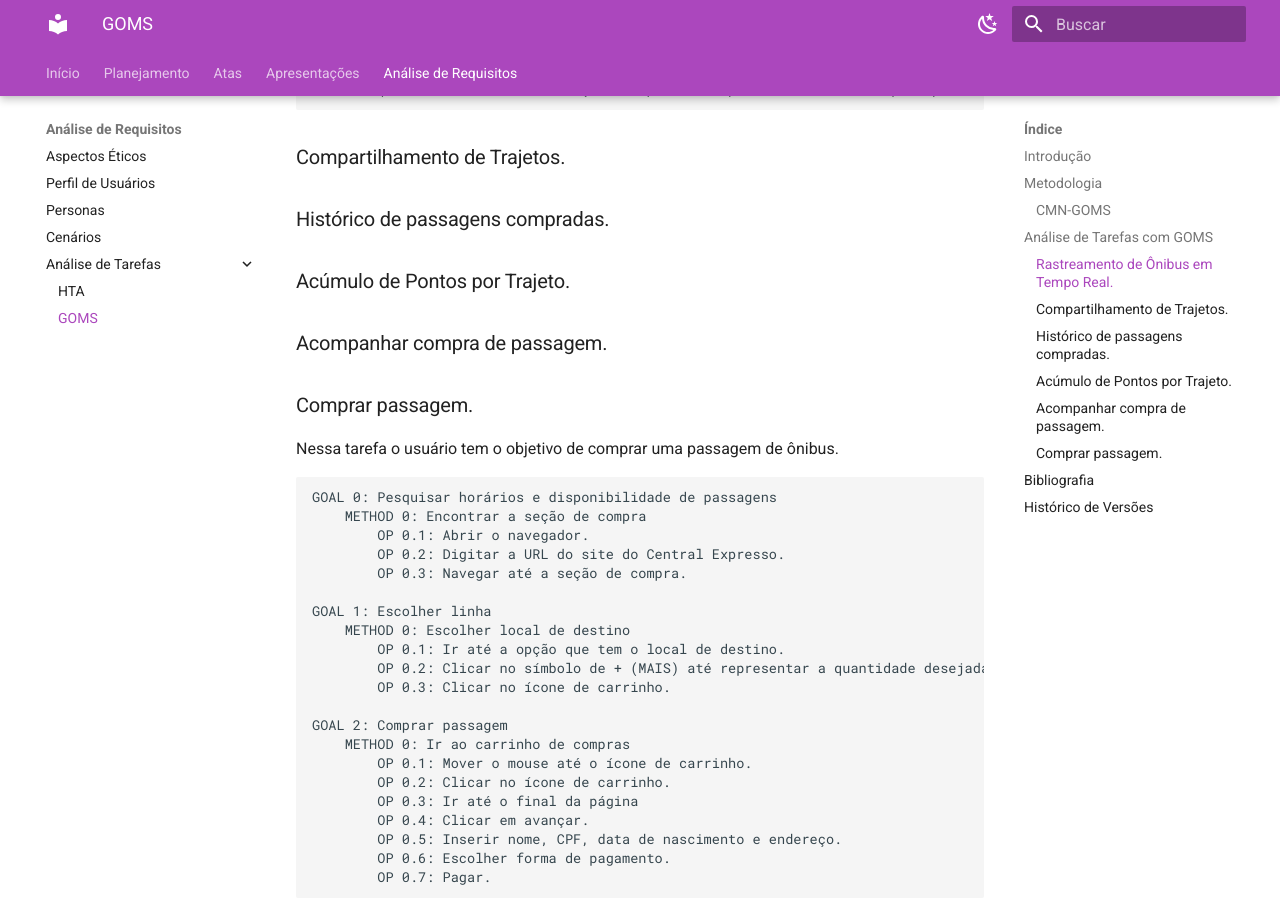
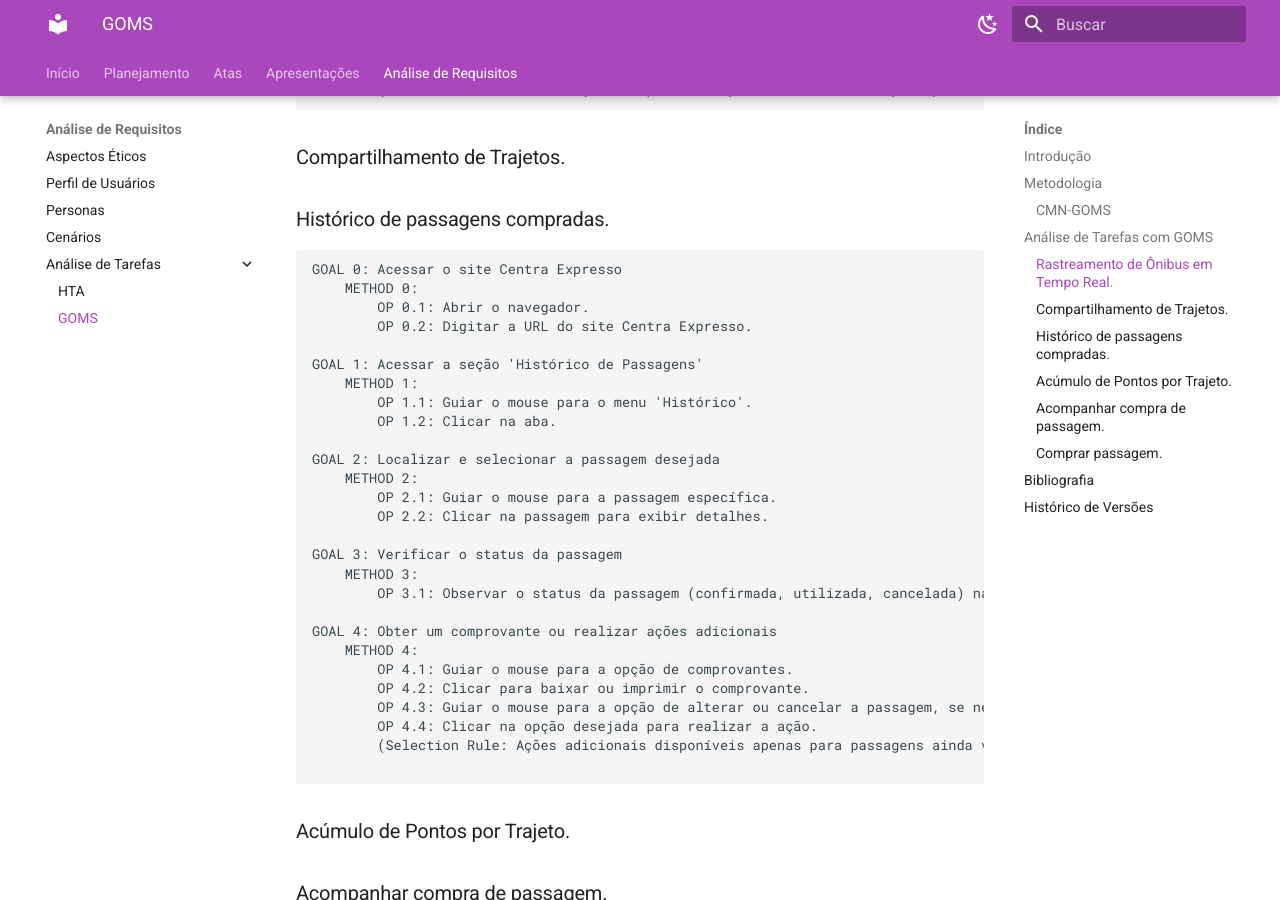
Before and after one commit to Interacao-Humano-Computador/2024.1-Grupo08, an MkDocs documentation site: the page built from docs/requisitos/analise_tarefas_goms.md, in a window 1280 px wide and 900 px high, scrolled down 1910 px. Built offline with MkDocs 1.6.1 and Material for MkDocs 9.7.7, drawn with Linux system fonts in a browser that asks for light colours.

Commit message:
analise de tarefas

````diff
--- a/docs/requisitos/analise_tarefas_goms.md
+++ b/docs/requisitos/analise_tarefas_goms.md
@@ -62,6 +62,35 @@ GOAL 6: Ativar o recebimento de notificações sobre o status do ônibus
 ```
 ### Compartilhamento de Trajetos.
 ### Histórico de passagens compradas.
+```
+GOAL 0: Acessar o site Centra Expresso
+    METHOD 0:
+        OP 0.1: Abrir o navegador.
+        OP 0.2: Digitar a URL do site Centra Expresso.
+
+GOAL 1: Acessar a seção 'Histórico de Passagens'
+    METHOD 1:
+        OP 1.1: Guiar o mouse para o menu 'Histórico'.
+        OP 1.2: Clicar na aba.
+
+GOAL 2: Localizar e selecionar a passagem desejada
+    METHOD 2:
+        OP 2.1: Guiar o mouse para a passagem específica.
+        OP 2.2: Clicar na passagem para exibir detalhes.
+
+GOAL 3: Verificar o status da passagem
+    METHOD 3:
+        OP 3.1: Observar o status da passagem (confirmada, utilizada, cancelada) na tela de detalhes.
+
+GOAL 4: Obter um comprovante ou realizar ações adicionais
+    METHOD 4:
+        OP 4.1: Guiar o mouse para a opção de comprovantes.
+        OP 4.2: Clicar para baixar ou imprimir o comprovante.
+        OP 4.3: Guiar o mouse para a opção de alterar ou cancelar a passagem, se necessário.
+        OP 4.4: Clicar na opção desejada para realizar a ação.
+        (Selection Rule: Ações adicionais disponíveis apenas para passagens ainda válidas.)
+
+```
 ### Acúmulo de Pontos por Trajeto.
 ### Acompanhar compra de passagem.
 ### Comprar passagem.
````
Also changed, not shown: docs/requisitos/analise_tarefas_hta.md (+20 -0 lines), docs/requisitos/image-17.png (added).
